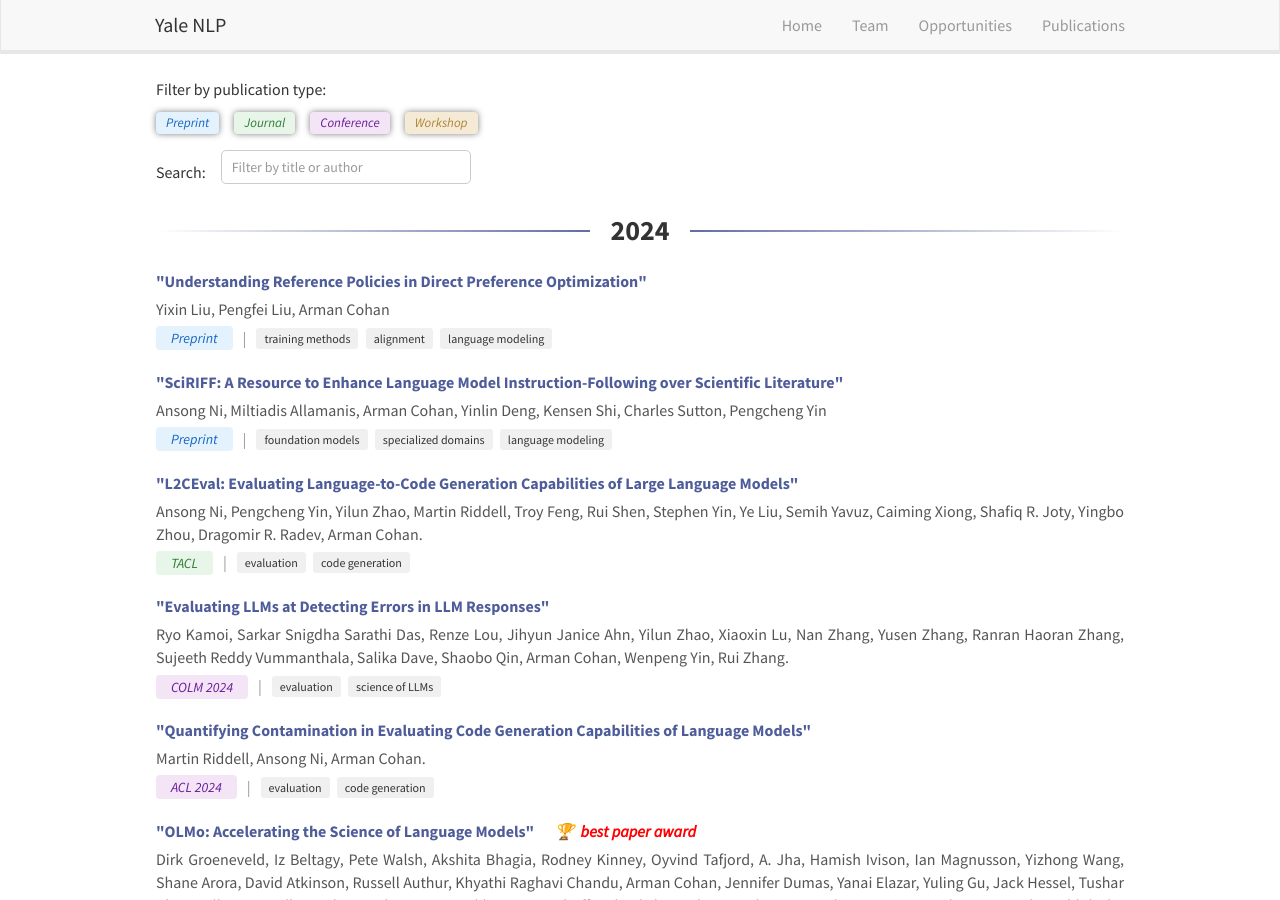
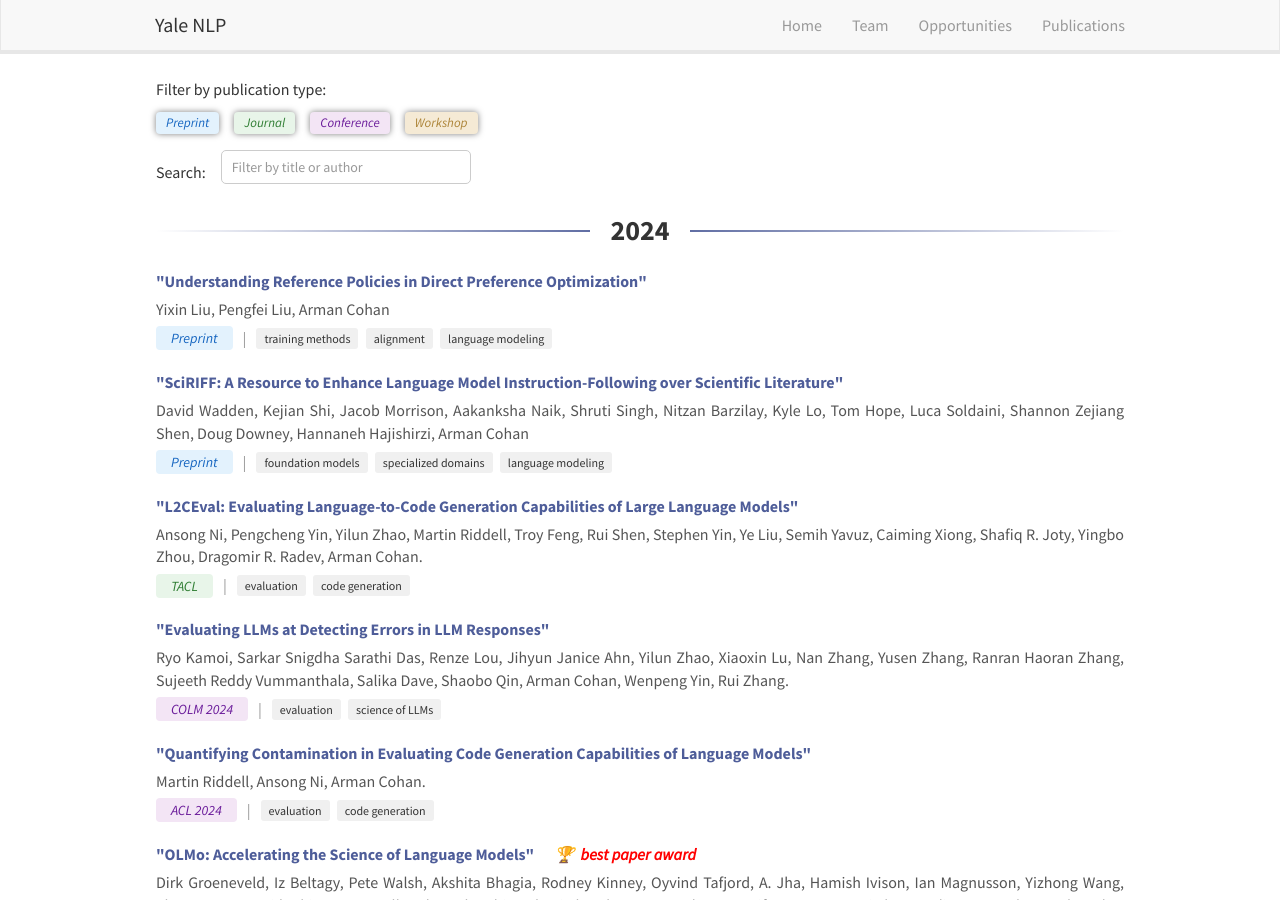
Before and after one commit to yale-nlp/yale-nlp.github.io, a Jekyll site: the page built from _pages/publications.md, in a window 1280 px wide and 900 px high. Built offline with Jekyll 4.4.1, drawn with Linux system fonts in a browser that asks for light colours; nearby versions of some CDN libraries.

```diff
--- a/_data/publications/2021_publist_updated.yml
+++ b/_data/publications/2021_publist_updated.yml
@@ -34,7 +34,7 @@
     - foundation models
   paper_link: https://arxiv.org/pdf/2107.07170.pdf
   arxiv_url: A Survey on Recognizing Textual Entailment as an NLP Evaluation
-- url: https://www.semanticscholar.org/paper/4e3935ef7da6bcbb202ec7f8b285c313cadcd044
+- url: https://arxiv.org/pdf/2105.03011
   title: '"A Dataset of Information-Seeking Questions and Answers Anchored in Research Papers"'
   venue: NAACL 2021
   year: 2021
@@ -51,8 +51,8 @@
     - document understanding
     - evaluation
     - training methods
-  paper_link: https://aclanthology.org/2021.naacl-tutorials.5.pdf
-  arxiv_url: A Dataset of Information-Seeking Questions and Answers Anchored in Research Papers
+  paper_link: https://arxiv.org/pdf/2105.03011
+  arxiv_url: https://arxiv.org/pdf/2105.03011
 - url: https://www.semanticscholar.org/paper/69285c9040c1356272752499b7e1e53ef25ac008
   title: '"Beyond Paragraphs: NLP for Long Sequences"'
   venue: NAACL 2021
--- a/_data/publications/2023_publist_updated.yml
+++ b/_data/publications/2023_publist_updated.yml
@@ -58,7 +58,7 @@
     - document understanding
     - evaluation
     - training methods
-  arxiv_url: Prompt Mining for Language-based Human Mobility Forecasting
+  arxiv_url: https://arxiv.org/pdf/2305.12586
 - url: https://www.semanticscholar.org/paper/27ce67db279f25a6349dfd2cbd2379364a173438
   title: '"Medical Text Simplification: Optimizing for Readability with Unlikelihood Training and Reranked Beam Search Decoding"'
   venue: EMNLP 2023 Findings
--- a/_data/publications/2024_publist_updated.yml
+++ b/_data/publications/2024_publist_updated.yml
@@ -13,18 +13,24 @@
     - alignment
     - language modeling
   paper_link: https://arxiv.org/pdf/2407.13709.pdf
-- url: https://www.semanticscholar.org/paper/71303f1c03a56694d983b1c0230b432714243ba2
+- url: https://arxiv.org/pdf/2406.07835
   title: '"SciRIFF: A Resource to Enhance Language Model Instruction-Following over Scientific Literature"'
   venue: Preprint
   year: 2024
   authors:
-    - Ansong Ni
-    - Miltiadis Allamanis
+    - David Wadden
+    - Kejian Shi
+    - Jacob Morrison
+    - Aakanksha Naik
+    - Shruti Singh
+    - Nitzan Barzilay
+    - Kyle Lo
+    - Tom Hope
+    - Luca Soldaini
+    - Shannon Zejiang Shen
+    - Doug Downey
+    - Hannaneh Hajishirzi
     - Arman Cohan
-    - Yinlin Deng
-    - Kensen Shi
-    - Charles Sutton
-    - Pengcheng Yin
   project: other
   display: 1
   category:
@@ -158,7 +164,7 @@
     - science of LLMs
   paper_link: https://arxiv.org/pdf/2402.00838.pdf
   arxiv_url: Language Cognition and Language Computation -- Human and Machine Language Understanding
-- url: https://www.semanticscholar.org/paper/98061d19d69ed3089d1ee5558e0d650cb1e253a8
+- url: https://aclanthology.org/2024.acl-long.692.pdf
   title: '"TaPERA: Enhancing Faithfulness and Interpretability in Long-Form Table QA by Content Planning and Execution-based Reasoning"'
   venue: ACL 2024
   year: 2024
@@ -194,7 +200,7 @@
     - evaluation
     - document understanding
     - specialized domains
-- url: https://www.semanticscholar.org/paper/c264d6c70d608e8366c3fd5d66579b0aa0731c76
+- url: https://aclanthology.org/2024.findings-acl.930.pdf
   title: '"Rethinking Efficient Multilingual Text Summarization Meta-Evaluation"'
   venue: ACL 2024 Findings
   year: 2024
@@ -305,7 +311,7 @@
     - code generation
     - training methods
     - evaluation
-  paper_link: null
+  paper_link: https://arxiv.org/pdf/2404.14662
 - url: https://www.semanticscholar.org/paper/c8b5a244be3b6623feb7a623d9f97c183bcbdef0
   title: '"On Learning to Summarize with Large Language Models as References"'
   venue: NAACL 2024
```
